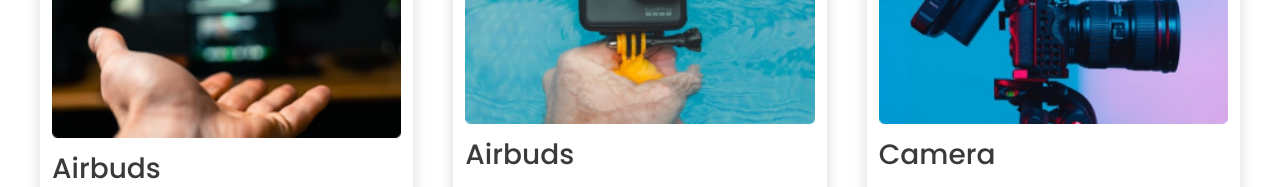
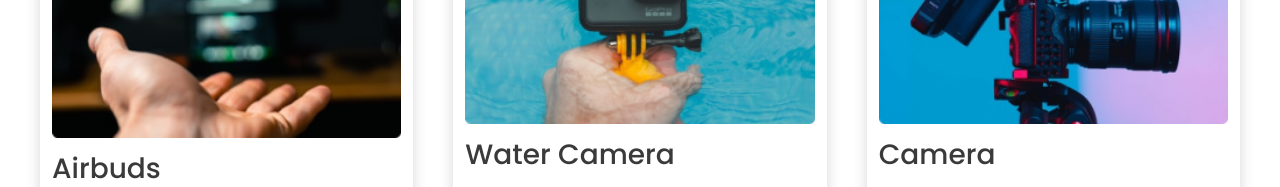
Before and after one commit to saju575/Influencer, a plain HTML site: page index.html in a window 1280 px wide. Shown: the part 1200-1387 px from the top of the page. Drawn offline with Linux system fonts and the light colour scheme; a web font is replaced by a local one.

Commit message:
small change

```diff
--- a/css/style.css
+++ b/css/style.css
@@ -201,6 +201,7 @@ hr{
 .item img{
     width: 100%;
     height: 100%;
+    /* height: 25.6rem; */
 }
 .item{
 
--- a/index.html
+++ b/index.html
@@ -6,7 +6,7 @@
     <meta name="viewport" content="width=device-width, initial-scale=1.0">
     <title>Infuencer</title>
 
-     <!-- Box icons -->
+     <!-- icons -->
     <script src="https://kit.fontawesome.com/431c478000.js" crossorigin="anonymous"></script>
 
     <!-- google fonts -->
@@ -122,7 +122,7 @@
 
                                 <img src="img/action.png" alt="">
 
-                            <h3>Airbuds</h3>
+                            <h3>Water Camera</h3>
                             <p class="price">$100.0</p>
                             <div class="star">
                                 <i class="fas fa-star"></i>
```
